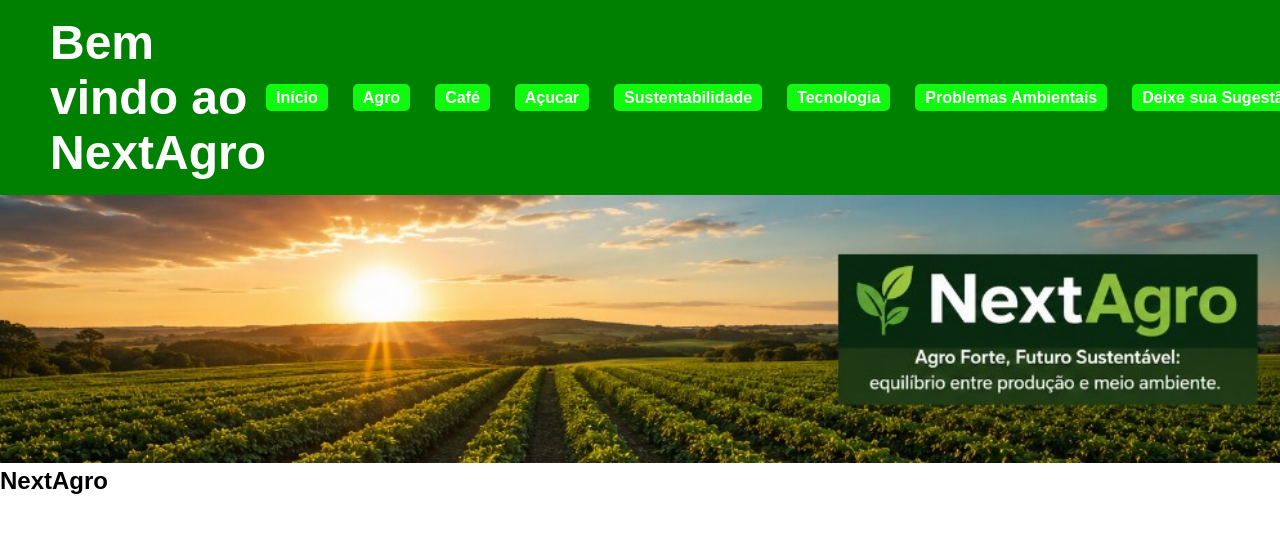
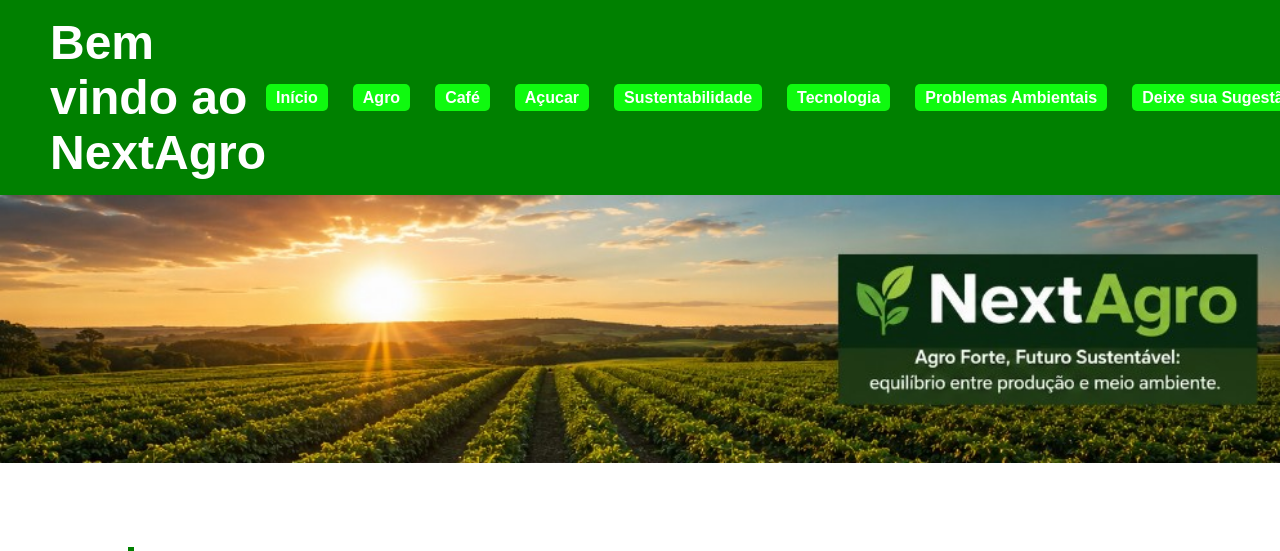
Before and after one commit to caio180/NextAgro, a plain HTML site: page frontend/index.html in a window 1280 px wide. Shown: the top 551 px of the page. Drawn offline with Linux system fonts and the light colour scheme.

Commit message:
Ajuste 100% crucial

```diff
--- a/frontend/index.html
+++ b/frontend/index.html
@@ -37,7 +37,6 @@
 
         <img src="/NextAgro/img/banner_nextagro.jpg" alt="Banner NextAgro">
 
-        <h2>NextAgro</h2>
 
     </section>
 
```
